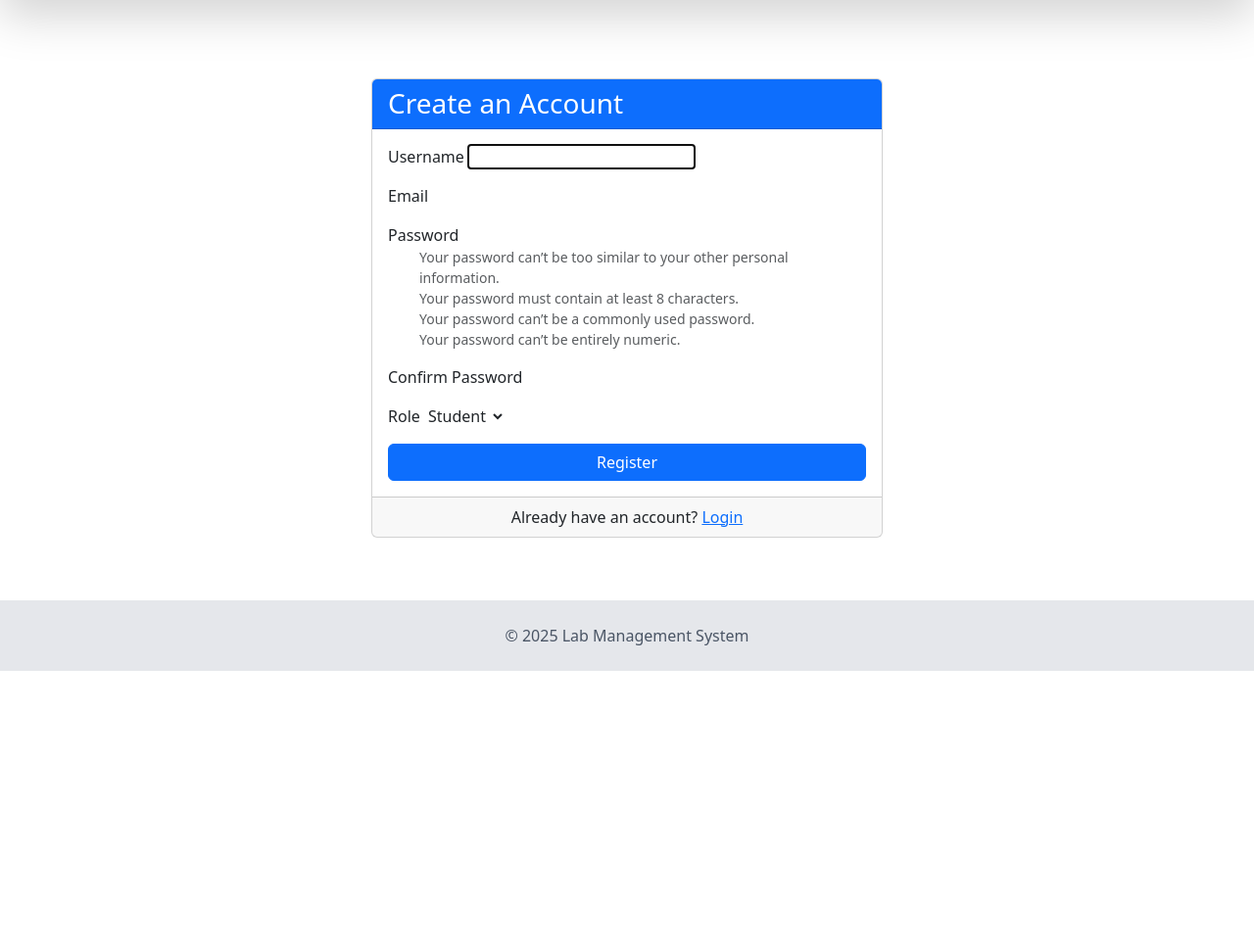
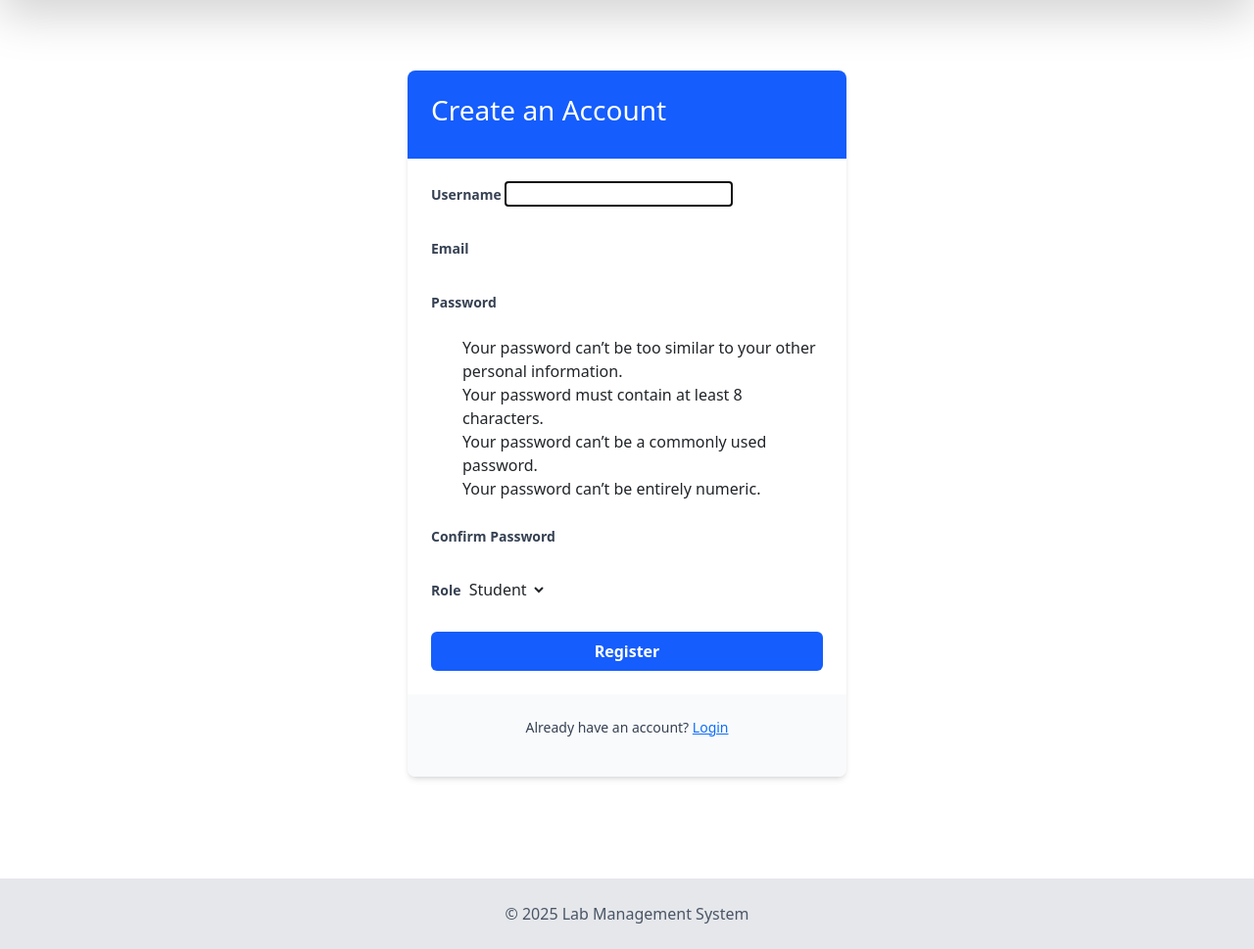
Before and after one commit to ayubsoft254/lab_mgmt_sys, a Django app: page /register/ in a window 1280 px wide. Shown: the part 76-1045 px from the top of the page at 98% size. Before the commit the page ends 761 px from the top, so only its background shows below. Run offline with Django 5.2, Linux system fonts and the light colour scheme.

Commit message:
Update register.html

```diff
--- a/templates/register.html
+++ b/templates/register.html
@@ -3,30 +3,30 @@
 {% block title %}Register{% endblock %}
 
 {% block content %}
-<div class="container mt-5">
-    <div class="row justify-content-center">
-        <div class="col-md-6">
-            <div class="card">
-                <div class="card-header bg-primary text-white">
-                    <h3 class="mb-0">Create an Account</h3>
+<div class="container mx-auto px-4 py-10">
+    <div class="flex justify-center">
+        <div class="w-full max-w-md">
+            <div class="bg-white rounded-lg shadow-md overflow-hidden">
+                <div class="bg-blue-600 text-white px-6 py-4">
+                    <h3 class="text-xl font-semibold">Create an Account</h3>
                 </div>
-                <div class="card-body">
+                <div class="px-6 py-4">
                     <form method="post">
                         {% csrf_token %}
 
                         {% if form.non_field_errors %}
-                            <div class="alert alert-danger">
+                            <div class="bg-red-100 border border-red-400 text-red-700 px-4 py-3 rounded mb-4">
                                 {% for error in form.non_field_errors %}
                                     {{ error }}
                                 {% endfor %}
                             </div>
                         {% endif %}
 
-                        <div class="form-group mb-3">
-                            <label for="{{ form.username.id_for_label }}">Username</label>
+                        <div class="mb-4">
+                            <label for="{{ form.username.id_for_label }}" class="block text-gray-700 text-sm font-bold mb-2">Username</label>
                             {{ form.username }}
                             {% if form.username.errors %}
-                                <div class="text-danger">
+                                <div class="text-red-600 text-sm mt-1">
                                     {% for error in form.username.errors %}
                                         {{ error }}
                                     {% endfor %}
@@ -34,11 +34,11 @@
                             {% endif %}
                         </div>
 
-                        <div class="form-group mb-3">
-                            <label for="{{ form.email.id_for_label }}">Email</label>
+                        <div class="mb-4">
+                            <label for="{{ form.email.id_for_label }}" class="block text-gray-700 text-sm font-bold mb-2">Email</label>
                             {{ form.email }}
                             {% if form.email.errors %}
-                                <div class="text-danger">
+                                <div class="text-red-600 text-sm mt-1">
                                     {% for error in form.email.errors %}
                                         {{ error }}
                                     {% endfor %}
@@ -46,24 +46,24 @@
                             {% endif %}
                         </div>
 
-                        <div class="form-group mb-3">
-                            <label for="{{ form.password1.id_for_label }}">Password</label>
+                        <div class="mb-4">
+                            <label for="{{ form.password1.id_for_label }}" class="block text-gray-700 text-sm font-bold mb-2">Password</label>
                             {{ form.password1 }}
                             {% if form.password1.errors %}
-                                <div class="text-danger">
+                                <div class="text-red-600 text-sm mt-1">
                                     {% for error in form.password1.errors %}
                                         {{ error }}
                                     {% endfor %}
                                 </div>
                             {% endif %}
-                            <small class="form-text text-muted">{{ form.password1.help_text }}</small>
+                            <p class="text-gray-600 text-xs mt-1">{{ form.password1.help_text }}</p>
                         </div>
 
-                        <div class="form-group mb-3">
-                            <label for="{{ form.password2.id_for_label }}">Confirm Password</label>
+                        <div class="mb-4">
+                            <label for="{{ form.password2.id_for_label }}" class="block text-gray-700 text-sm font-bold mb-2">Confirm Password</label>
                             {{ form.password2 }}
                             {% if form.password2.errors %}
-                                <div class="text-danger">
+                                <div class="text-red-600 text-sm mt-1">
                                     {% for error in form.password2.errors %}
                                         {{ error }}
                                     {% endfor %}
@@ -71,11 +71,11 @@
                             {% endif %}
                         </div>
 
-                        <div class="form-group mb-3">
-                            <label for="{{ form.role.id_for_label }}">Role</label>
+                        <div class="mb-6">
+                            <label for="{{ form.role.id_for_label }}" class="block text-gray-700 text-sm font-bold mb-2">Role</label>
                             {{ form.role }}
                             {% if form.role.errors %}
-                                <div class="text-danger">
+                                <div class="text-red-600 text-sm mt-1">
                                     {% for error in form.role.errors %}
                                         {{ error }}
                                     {% endfor %}
@@ -83,11 +83,11 @@
                             {% endif %}
                         </div>
 
-                        <button type="submit" class="btn btn-primary btn-block w-100">Register</button>
+                        <button type="submit" class="w-full bg-blue-600 hover:bg-blue-700 text-white font-bold py-2 px-4 rounded focus:outline-none focus:shadow-outline">Register</button>
                     </form>
                 </div>
-                <div class="card-footer text-center">
-                    <p class="mb-0">Already have an account? <a href="{% url 'login' %}">Login</a></p>
+                <div class="bg-gray-50 px-6 py-4 text-center">
+                    <p class="text-sm text-gray-700">Already have an account? <a href="{% url 'login' %}" class="text-blue-600 hover:text-blue-800">Login</a></p>
                 </div>
             </div>
         </div>
```
